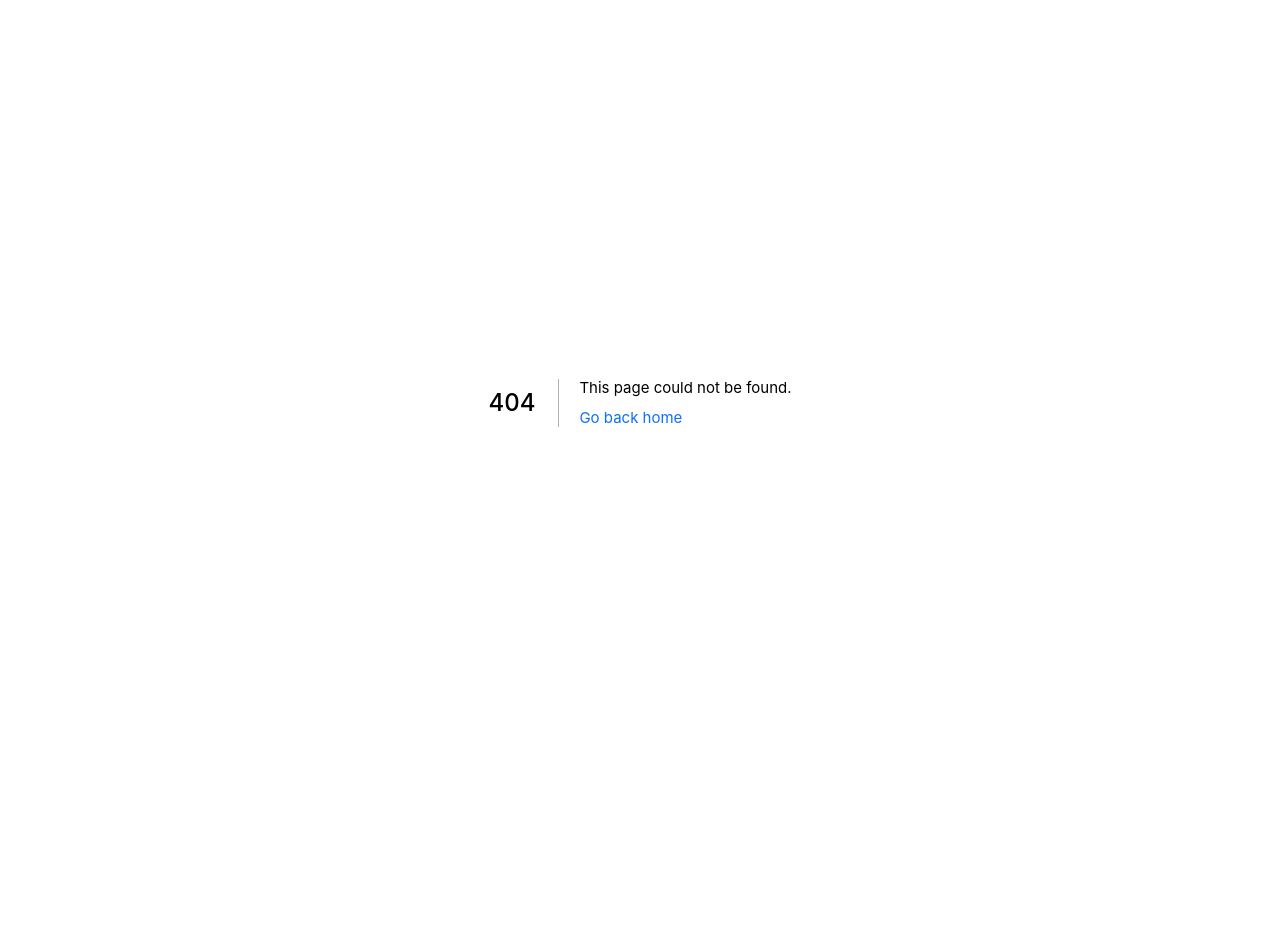
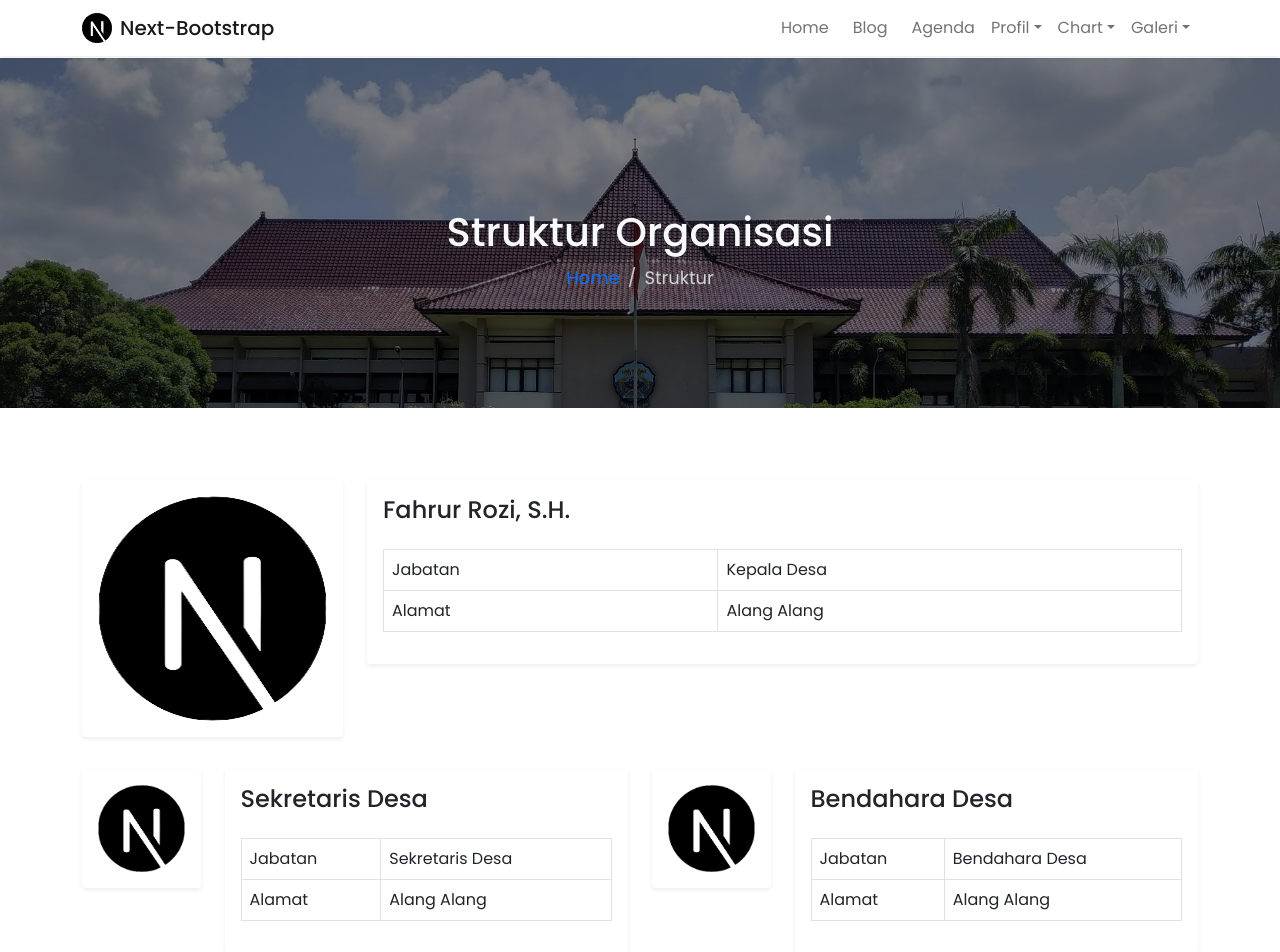
Before and after one commit to wahidari/next-bootstrap, a Next.js app: page /struktur in a window 1280 px wide. Before the commit this address had no page. Shown: the top 952 px of the page. Before the commit the page ends 800 px from the top, so only its background shows below. Built offline with nearby package versions, Linux system fonts and the light colour scheme; no server answers.

Commit message:
add struktur

```diff
--- a/components/NavBarTop.js
+++ b/components/NavBarTop.js
@@ -59,6 +59,11 @@ export default function NavBarTop() {
                                             <a className="nav-link ms-3 ms-md-2">Sejarah</a>
                                         </ActiveLink>
                                     </li>
+                                    <li>
+                                        <ActiveLink activeClassName="active" href="/struktur">
+                                            <a className="nav-link ms-3 ms-md-2">Struktur</a>
+                                        </ActiveLink>
+                                    </li>
                                 </ul>
                             </li>
                             <li className="nav-item dropdown">
--- a/pages/sejarah.js
+++ b/pages/sejarah.js
@@ -2,7 +2,8 @@ import Head from "next/head";
 import NavBarTop from "../components/NavBarTop";
 import Footer from "../components/Footer";
 import BreadcrumbArea from "../components/BreadcrumbArea";
-import imgDesa from "../public/desa.png"
+import imgDesa from "../public/desa.png";
+import imgLogo from "../public/logo.png";
 import Image from "next/image";
 
 const title = "Sejarah";
@@ -86,6 +87,7 @@ export default function Blog({ posts }) {
                         </div>
 				    </div>
                 </div>
+
             </main>
 
             <Footer />
--- /dev/null
+++ b/pages/struktur.js
@@ -0,0 +1,135 @@
+import Head from "next/head";
+import NavBarTop from "../components/NavBarTop";
+import Footer from "../components/Footer";
+import BreadcrumbArea from "../components/BreadcrumbArea";
+import imgLogo from "../public/logo.png";
+import Image from "next/image";
+
+const title = "Struktur";
+
+export default function Blog({ posts }) {
+    return (
+        <>
+            <style jsx>
+                {`
+                main {
+                    margin-top: 58px;
+                    min-height: 100vh;
+                }
+            `}
+            </style>
+
+            <Head>
+                <title>{title}</title>
+                <meta name="description" content="Generated by create next app" />
+                <link rel="icon" href="/favicon.ico" />
+            </Head>
+
+            <NavBarTop />
+
+            <main>
+
+                <BreadcrumbArea pageName="Struktur Organisasi" currentPage="Struktur"/>
+
+                <div className="container my-5">
+                    <div className="row g-4 my-2">
+                        <div className="col-sm-3">
+                            <div className="card bg-white shadow-sm rounded border-0 px-3 py-3">
+                                <Image alt="Image" src={imgLogo} className="img-fluid mx-auto rounded"/>
+                            </div>
+                        </div>
+                        <div className="col-sm-9">
+                            <div className="card bg-white shadow-sm rounded border-0 px-3 py-3">
+                                <h4>Fahrur Rozi, S.H.</h4>
+                                <div className="table-responsive mt-3">
+                                    <table className="table table-bordered table-hover">
+                                        <tbody>
+                                            <tr>
+                                                <td>Jabatan</td>
+                                                <td>Kepala Desa</td>
+                                            </tr>
+                                            <tr>
+                                                <td>Alamat</td>
+                                                <td>Alang Alang</td>
+                                            </tr>
+                                        </tbody>
+                                    </table>
+                                </div>
+                            </div>
+                        </div>
+                    </div>
+                    <div className="row g-4 my-2">
+                        <div className="col-lg-6">
+                            <div className="row">
+                                <div className="col-sm-3">
+                                    <div className="card bg-white shadow-sm rounded border-0 px-3 py-3">
+                                        <Image alt="Image" src={imgLogo} className="img-fluid mx-auto rounded" />
+                                    </div>
+                                </div>
+                                <div className="col-sm-9">
+                                    <div className="card bg-white shadow-sm rounded border-0 px-3 py-3">
+                                        <h4>Sekretaris Desa</h4>
+                                        <div className="table-responsive mt-3">
+                                            <table className="table table-bordered table-hover">
+                                                <tbody>
+                                                    <tr>
+                                                        <td>Jabatan</td>
+                                                        <td>Sekretaris Desa</td>
+                                                    </tr>
+                                                    <tr>
+                                                        <td>Alamat</td>
+                                                        <td>Alang Alang</td>
+                                                    </tr>
+                                                </tbody>
+                                            </table>
+                                        </div>
+                                    </div>
+                                </div>
+                            </div>
+                        </div>
+                        <div className="col-lg-6">
+                            <div className="row">
+                                <div className="col-sm-3">
+                                    <div className="card bg-white shadow-sm rounded border-0 px-3 py-3">
+                                        <Image alt="Image" src={imgLogo} className="img-fluid mx-auto rounded" />
+                                    </div>
+                                </div>
+                                <div className="col-sm-9">
+                                    <div className="card bg-white shadow-sm rounded border-0 px-3 py-3">
+                                        <h4>Bendahara Desa</h4>
+                                        <div className="table-responsive mt-3">
+                                            <table className="table table-bordered table-hover">
+                                                <tbody>
+                                                    <tr>
+                                                        <td>Jabatan</td>
+                                                        <td>Bendahara Desa</td>
+                                                    </tr>
+                                                    <tr>
+                                                        <td>Alamat</td>
+                                                        <td>Alang Alang</td>
+                                                    </tr>
+                                                </tbody>
+                                            </table>
+                                        </div>
+                                    </div>
+                                </div>
+                            </div>
+                        </div>
+                    </div>
+                </div>
+
+            </main>
+
+            <Footer />
+        </>
+    );
+};
+
+// This gets called on every request to this page
+export async function getServerSideProps() {
+    const getAllPosts = await fetch(`${process.env.NEXT_PUBLIC_API_URL}/api/post`);
+    const posts = await getAllPosts.json();
+    return {
+        props: { posts }, // will be passed to the page component as props
+    };
+};
```
